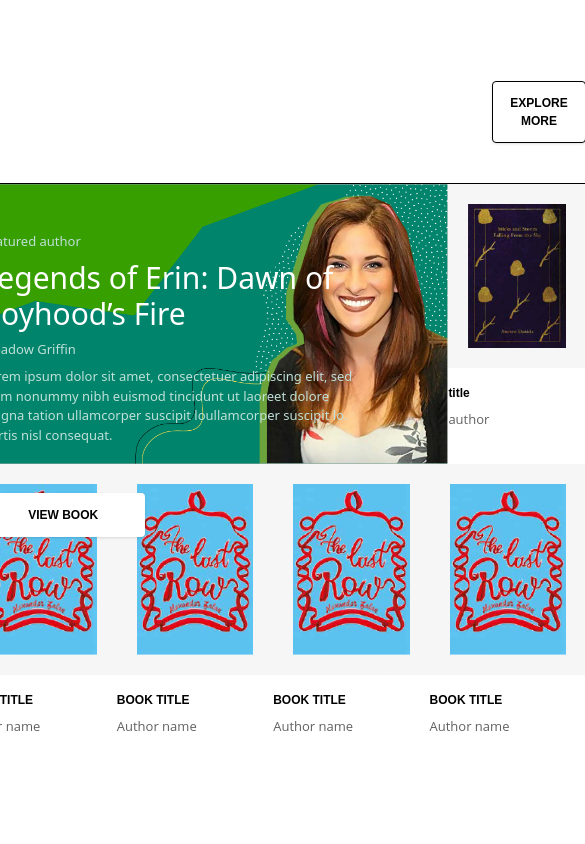
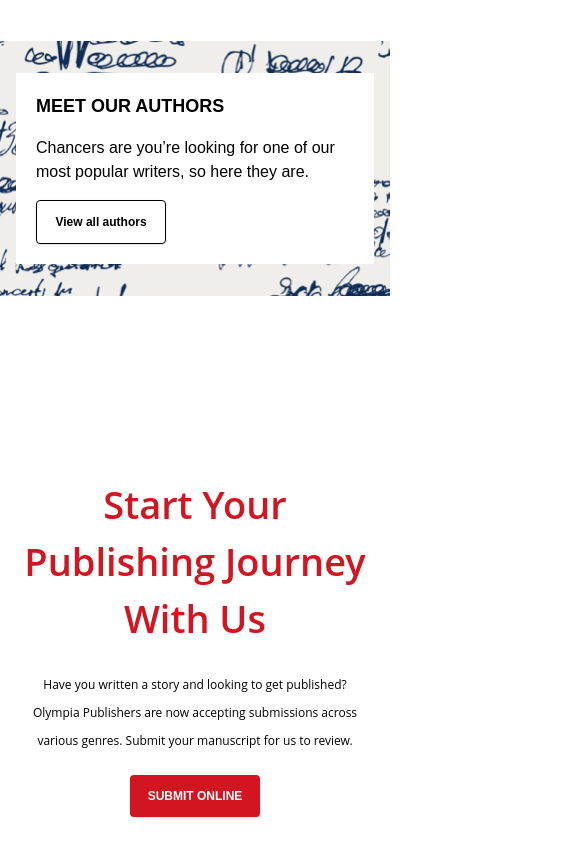
Before and after one commit to Hadees621/Olympia-USA, a Next.js app: page / in a window 390 px wide. Shown: the part 6560-7404 px from the top of the page, 585 px wide, since content can reach past the window. Built offline with nearby package versions, Linux system fonts and the light colour scheme.

Commit message:
section: publishing

```diff
--- a/src/app/page.js
+++ b/src/app/page.js
@@ -14,6 +14,7 @@ import SmScreenPopular from "@/components/home/SmScreenPopular";
 import SmAboutSection from "@/components/home/SmAboutSection";
 import FeaturedAuthor from "@/components/home/FeaturedAuthor";
 import SmBumblebee from "@/components/home/SmBumblebee";
+import Button from "@/components/common/Button";
 
 export default function Home() {
   const { heading, paragraph } = AboutUsData;
@@ -47,17 +48,36 @@ export default function Home() {
 
       <Features />
 
-      <MostPopular />
+      <div
+        className="bg-cover bg-center md:hidden my-20"
+        style={{ backgroundImage: "url('/Home/Mobile/Asset 30.png')" }}
+      >
+        <div className="bg-white flex flex-col justify-start items-start my-8 mx-4 gap-4 p-5 font-droid-sans">
+          <p className="font-bold text-[18px]">MEET OUR AUTHORS</p>
+          <p>
+            {" "}
+            Chancers are you’re looking for one of our most popular writers, so
+            here they are.
+          </p>
+          <Button
+            title={"View all authors"}
+            color={"transparent"}
+            width={"w-[130px]"}
+          />
+        </div>
+      </div>
 
-      <Bumblebee />
+      {/* <MostPopular /> */}
 
-      <Categories />
+      {/* <Bumblebee /> */}
+
+      {/* <Categories /> */}
 
       <PublishingJourney />
 
-      <EditorsPick />
+      {/* <EditorsPick /> */}
 
-      <HashtagSection />
+      {/* <HashtagSection /> */}
     </div>
   );
 }
--- a/src/components/home/PublishingJourney.js
+++ b/src/components/home/PublishingJourney.js
@@ -4,24 +4,24 @@ import Button from "../common/Button";
 
 const PublishingJourney = () => {
   return (
-    <div className="flex flex-col max-w-[1200px] my-20">
+    <div className="flex flex-col lg:max-w-[800px] 2xl:max-w-[1300px] my-20">
       <div className="flex">
         <div className="flex-1">
-          <div className="flex flex-col h-full justify-center font-open-sans p-20 gap-10">
-            <div className="flex flex-col gap-4">
-              <h2 className="text-[28px] font-semibold text-buttonred">
+          <div className="flex flex-col h-full justify-center items-center lg:items-start font-open-sans p-5 md:px-10 2xl:p-20 lg:gap-10">
+            <div className="flex flex-col gap-4 mb-5 lg:mb-0">
+              <h2 className="text-[38px] capitalize lg:text-[28px] font-semibold text-buttonred text-center lg:text-start">
                 Start your publishing journey with us
               </h2>
-              <p className="mt-2 font-droid text-[12px] pr-10 text-black">
+              <p className="mt-2 font-droid text-[12px] leading-7 lg:pr-10 text-black text-center lg:text-start">
                 Have you written a story and looking to get published? Olympia
                 Publishers are now accepting submissions across various genres.
                 Submit your manuscript for us to review.
               </p>
             </div>
-            <Button title="SUBMIT ONLINE" width="w-[36%]" color="red" />
+            <Button title="SUBMIT ONLINE" width="w-[130px]" color="red" />
           </div>
         </div>
-        <div className="flex-1">
+        <div className="flex-1 hidden lg:flex">
           <Image
             src="/assests/Banners/CSRBanner.png"
             width={700}
@@ -30,7 +30,7 @@ const PublishingJourney = () => {
           />
         </div>
       </div>
-      <div className="flex">
+      <div className="hidden lg:flex">
         <div className="flex-1">
           <Image
             src="/assests/Banners/CSRBanner.png"
@@ -40,7 +40,7 @@ const PublishingJourney = () => {
           />
         </div>
         <div className="flex-1">
-          <div className="flex flex-col h-full justify-center font-open-sans p-20 gap-10">
+          <div className="flex flex-col h-full justify-center font-open-sans px-10  2xl:p-20 gap-10">
             <div className="flex flex-col gap-4 text-black">
               <h2 className="text-[28px] font-semibold ">Meet our authors</h2>
               <p className="mt-2 font-droid text-[12px] pr-10">
@@ -50,7 +50,7 @@ const PublishingJourney = () => {
             </div>
             <Button
               title="VIEW ALL AUTHORS"
-              width="w-[35%]"
+              width="w-[160px]"
               color="transparent"
             />
           </div>
```
